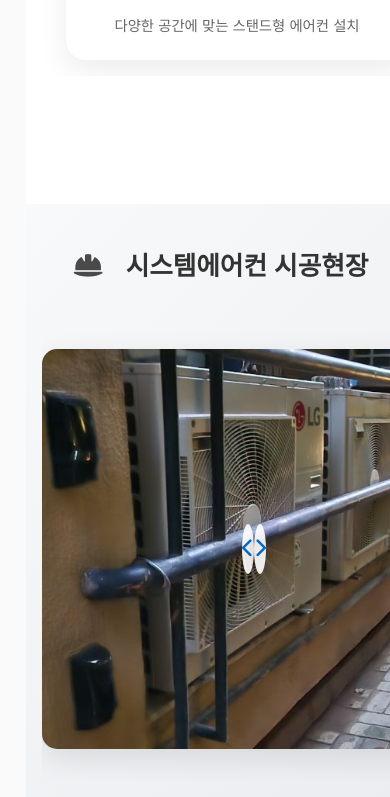
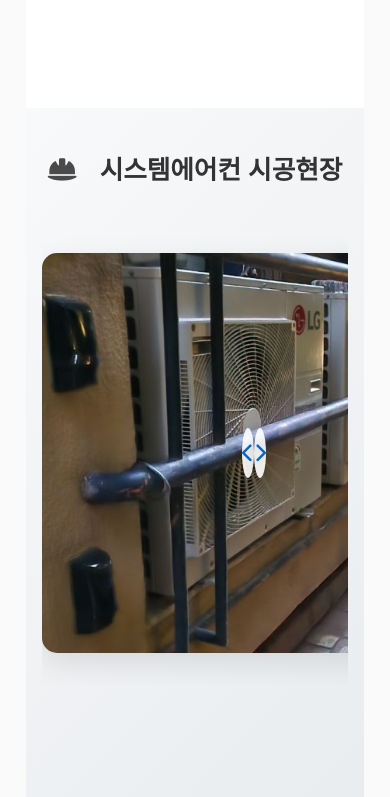
Before and after one commit to 13frijason/1piece-project, a plain HTML site: page index.html in a window 390 px wide. Shown: the part 2797-3594 px from the top of the page. Drawn offline with Linux system fonts and the light colour scheme; a script that the page names is missing.

Commit message:
모바일에서 양쪽 여백이 동일하게 보이도록 width, box-sizing 수정

```diff
--- a/styles.css
+++ b/styles.css
@@ -2408,8 +2408,8 @@ footer {
     gap: 0.2rem;
   }
   main, section, .service-grid, .about-container, .quote-container, .contact-container {
-    max-width: 100vw !important;
-    width: 100vw !important;
+    width: 100% !important;
+    max-width: 100% !important;
     margin: 0 !important;
     padding-left: 1rem !important;
     padding-right: 1rem !important;
```
